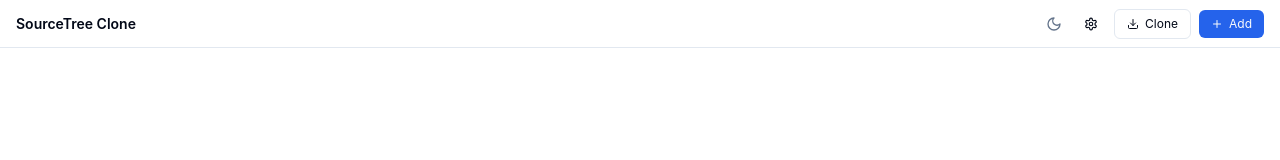
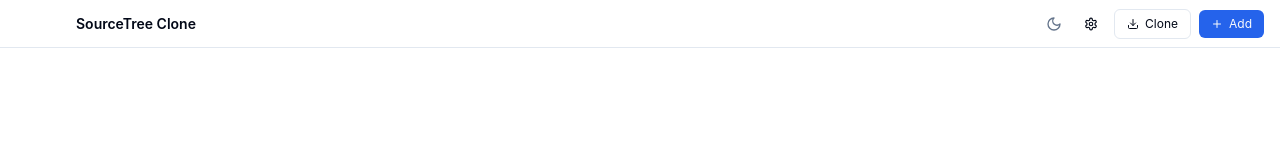
Before and after one commit to Rikiz/open_tree, a React (Vite) app: page / in a window 1280 px wide. Shown: the top 160 px of the page. Built offline with nearby package versions, Linux system fonts and the light colour scheme.

Commit message:
fix: add left padding to macOS headers to avoid traffic light overlap

```diff
--- a/src/renderer/components/BookmarkWindow/BookmarkWindow.tsx
+++ b/src/renderer/components/BookmarkWindow/BookmarkWindow.tsx
@@ -24,7 +24,7 @@ export function BookmarkWindow({ bookmarks, onOpenRepo, onAddRepo, onRemoveRepo
 
   return (
     <div className="h-screen flex flex-col bg-background">
-      <header className="h-12 border-b flex items-center justify-between px-4 shrink-0" style={{ WebkitAppRegion: 'drag' } as React.CSSProperties}>
+      <header className="h-12 border-b flex items-center justify-between pl-[76px] pr-4 shrink-0" style={{ WebkitAppRegion: 'drag' } as React.CSSProperties}>
         <h1 className="text-sm font-semibold">SourceTree Clone</h1>
         <div className="flex items-center gap-2" style={{ WebkitAppRegion: 'no-drag' } as React.CSSProperties}>
           <ThemeToggle />
--- a/src/renderer/components/RepoWindow/RepoWindow.tsx
+++ b/src/renderer/components/RepoWindow/RepoWindow.tsx
@@ -30,7 +30,7 @@ export function RepoWindow({ onBack }: Props) {
 
   return (
     <div className="h-screen flex flex-col bg-background">
-      <header className="h-10 border-b flex items-center px-2 gap-1 shrink-0" style={{ WebkitAppRegion: 'drag' } as React.CSSProperties}>
+      <header className="h-10 border-b flex items-center px-2 gap-1 shrink-0" style={{ WebkitAppRegion: 'drag', paddingLeft: '76px' } as React.CSSProperties}>
         <button onClick={onBack} className="p-1.5 rounded hover:bg-accent" style={{ WebkitAppRegion: 'no-drag' } as React.CSSProperties}>
           <ArrowLeft className="w-4 h-4" />
         </button>
```
Also changed, not shown: 2 other files (tests, documents, lock files or other folders).
